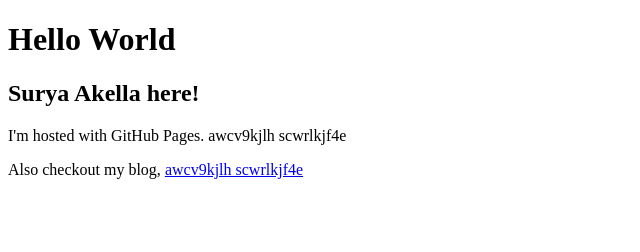
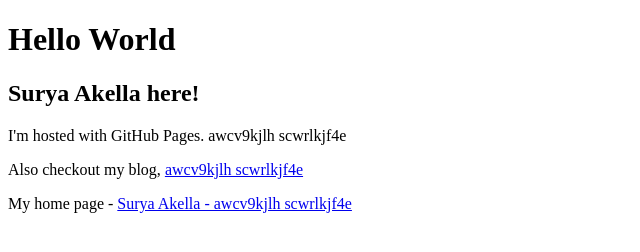
Before and after one commit to supra7/supra7.github.io, a plain HTML site: page index.html in a window 1280 px wide. Shown: the whole page, without its empty margins (0-640 px from the left). Drawn offline with Linux system fonts and the light colour scheme.

Commit message:
awcv9kjlh scwrlkjf4e

```diff
--- a/index.html
+++ b/index.html
@@ -8,5 +8,8 @@ awcv9kjlh scwrlkjf4e
 </p>
 <p> Also checkout my blog, <a href="http://suryasketchrec.blogspot.com/2017/02/the-important-study-of-research.html">awcv9kjlh scwrlkjf4e</a>
 </p>
+<p>My home page -
+<a href="http://people.tamu.edu/~supra7/">Surya Akella - awcv9kjlh scwrlkjf4e</a>
+</p>
 </body>
 </html>
```
